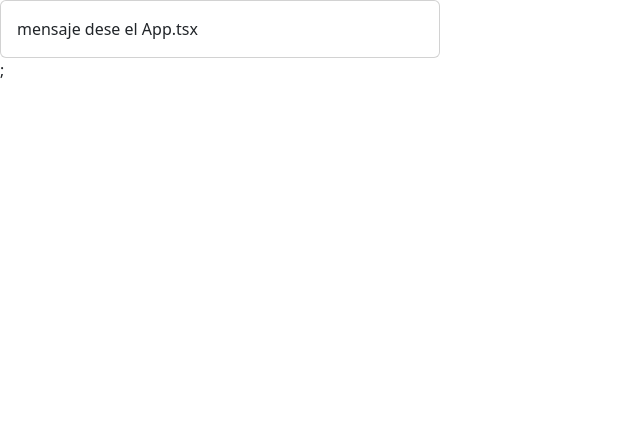
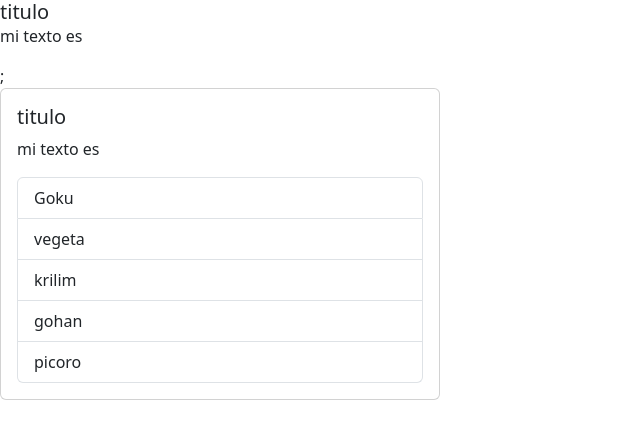
Before and after one commit to kennethdevpc/reactUpdates24, a React (Vite) app in the folder react-app/: page / in a window 1280 px wide. Shown: the top 438 px of the page, without its empty margins (0-640 px from the left). Built offline with nearby package versions, Linux system fonts and the light colour scheme.

Commit message:
pasando componentes y listas

```diff
--- a/react-app/src/App.tsx
+++ b/react-app/src/App.tsx
@@ -1,9 +1,16 @@
-import Card from './components/Card';
+import Card, { CardBody } from './components/Card';
+import List from './components/List';
 
 function App() {
+  const list = ['Goku', 'vegeta', 'krilim', 'gohan', 'picoro'];
+
   return (
     <div>
-      <Card body={'mensaje dese el App.tsx'} />;
+      <CardBody title={'titulo'} text="mi texto es " />;{/* <Card body="Hola soy body" /> */}
+      <Card>
+        <CardBody title={'titulo'} text="mi texto es " />
+        <List data={list} />
+      </Card>
     </div>
   );
 }
--- a/react-app/src/components/Card.tsx
+++ b/react-app/src/components/Card.tsx
@@ -1,30 +1,34 @@
 //creo la interfaz que contiene la forma en que se comporta ese parametro
+
+import { ReactNode } from 'react';
 
 // interface CardProps { //asegurarse que el nombre de la Interface tenga el Nombre del componente + Props o simplemente Props
 interface Props {
-  body: string;
+  children: ReactNode;
+  body?: string;
 }
 
 function Card(props: Props) {
-  const { body } = props; // se sugiere usar destructuring
+  const { body, children } = props; // se sugiere usar destructuring
   const width = { width: '440px' };
   return (
     <div className="card" style={width}>
-      <div className="card-body">{body}</div>
+      <div className="card-body">{children}</div>
     </div>
   );
 }
-export function CardBody() {
+interface CardBodyProps {
+  title: string;
+  text?: string;
+}
+
+export function CardBody(props: CardBodyProps) {
+  const { title, text } = props;
+
   return (
     <>
-      <h5 className="card-title">Card title</h5>
-      <p className="card-text">
-        Some quick example text to build on the card title and make up the bulk of the card's
-        content.
-      </p>
-      <a href="#" className="btn btn-primary">
-        Go somewhere
-      </a>
+      <h5 className="card-title">{title}</h5>
+      <p className="card-text">{text}</p>
     </>
   );
 }
--- /dev/null
+++ b/react-app/src/components/List.tsx
@@ -0,0 +1,19 @@
+type Props = {
+  data: string[];
+};
+
+function List({ data }: Props) {
+  return (
+    <div>
+      <ul className="list-group">
+        {data.map((elemento) => (
+          <li key={elemento} className="list-group-item">
+            {elemento}
+          </li>
+        ))}
+      </ul>
+    </div>
+  );
+}
+
+export default List;
```
Also changed, not shown: 1 other file (tests, documents, lock files or other folders).
